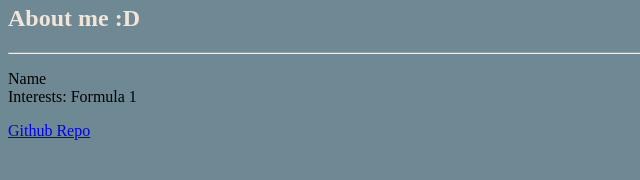
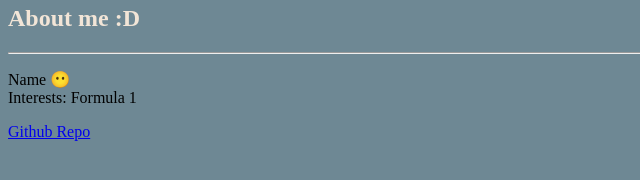
Before and after one commit to uaerious/folio, a plain HTML site: page index.html in a window 1280 px wide. Shown: the part 244-424 px from the top of the page, 0-640 px from the left. Drawn offline with Linux system fonts and the light colour scheme.

Commit message:
Update index.html

```diff
--- a/index.html
+++ b/index.html
@@ -13,7 +13,7 @@
     <h1> HELLO!!</h1>
     <h2 style="color:#F2E5D7;"> About me :D</h2>
     <hr>
-    <p>Name <br>Interests: Formula 1</p>
+    <p>Name &#x1F636;<br>Interests: Formula 1</p>
     <a href="https://github.com/uaerious/folio" target="_blank"> Github Repo </a>
   </body>
 </html>
```
